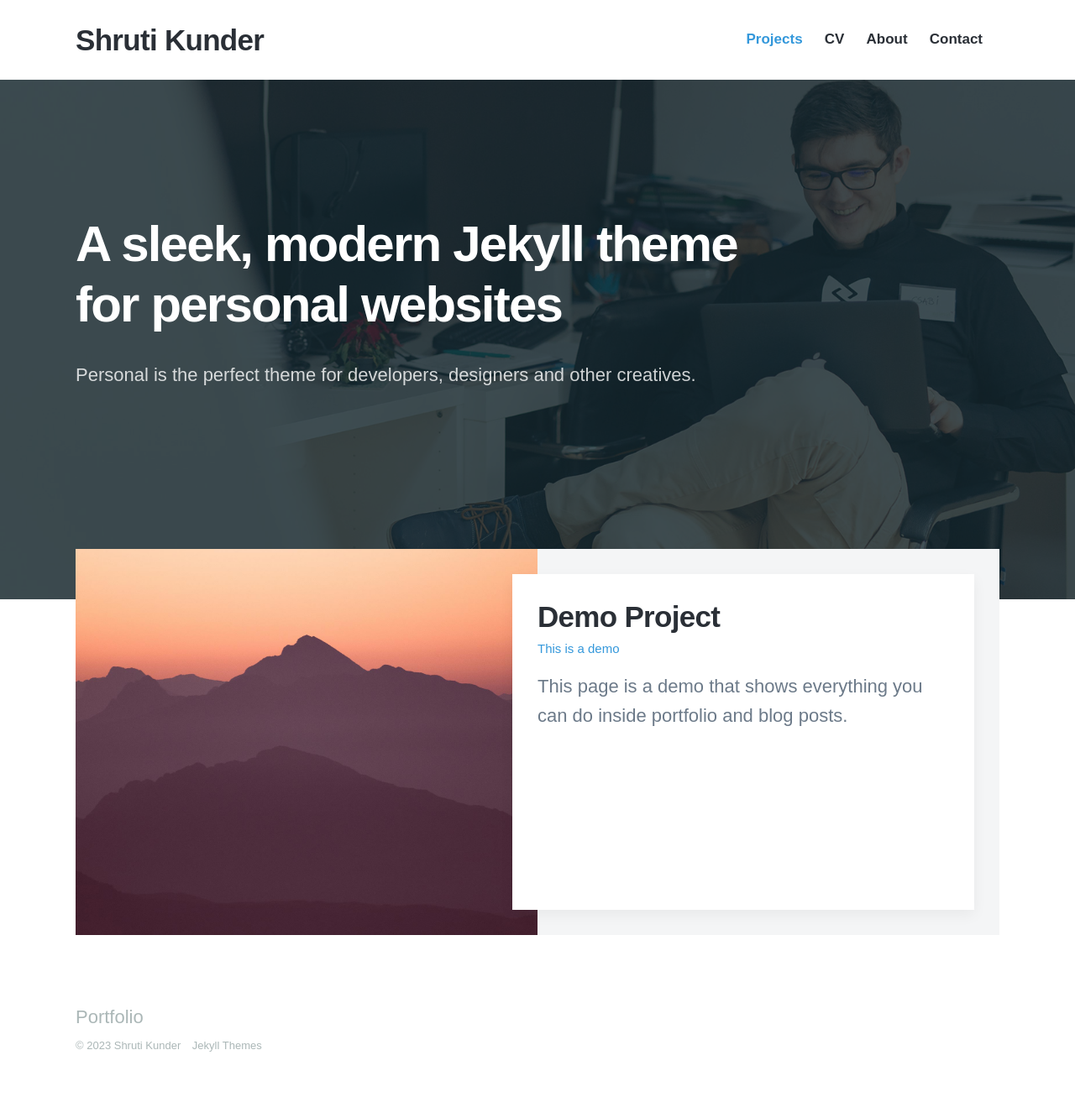
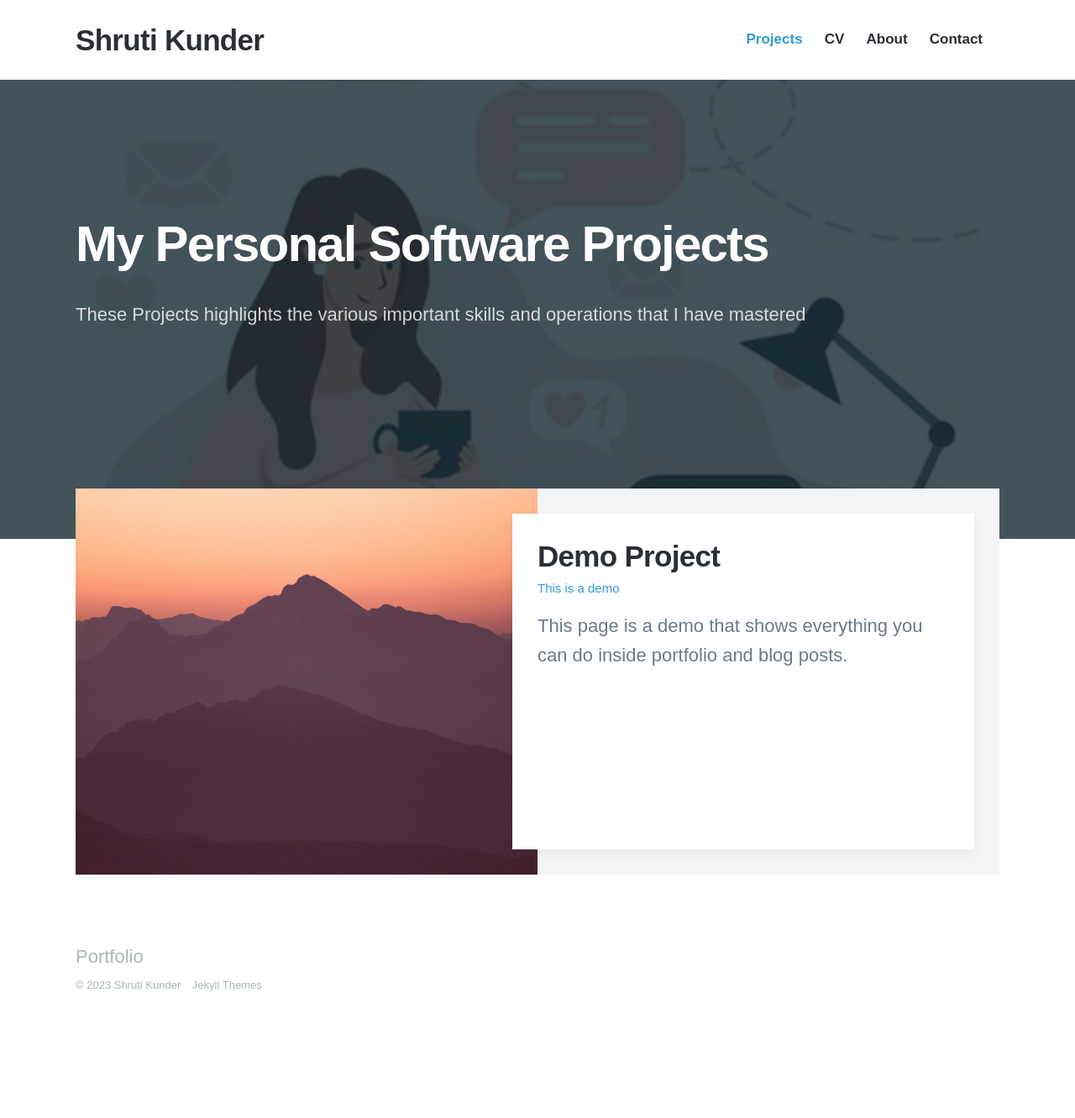
Before and after one commit to shrotofo/shrotofo.github.io, a Jekyll site: the page built from index.html, in a window 1280 px wide. Shown: the whole page at 84% size. Built offline with Jekyll 4.4.1, drawn with Linux system fonts in a browser that asks for light colours; nearby versions of some CDN libraries; some web fonts are replaced; after the commit the page ends 1260 px from its top, so only the background shows below that.

Commit message:
Update index.html

```diff
--- a/index.html
+++ b/index.html
@@ -1,8 +1,8 @@
 ---
 layout: default
-title: Shruti Personal Projects
+title: Portfolio
 description: Software Projects that help me pick up important skills
-featured_image: /images/demo/home.jpg
+featured_image: /images/WOMEN.jpg
 ---
 
 <section class="hero">
@@ -13,9 +13,8 @@ featured_image: /images/demo/home.jpg
 
 	<div class="wrap">
 
-		<h1>A sleek, modern Jekyll theme
-		for personal websites</h1>
-		<p>Personal is the perfect theme for developers, designers and other creatives.</p>
+		<h1>My Personal Software Projects</h1>
+		<p>These Projects highlights the various important skills and operations that I have mastered</p>
 
 		{% include socials.html %}
 
```
